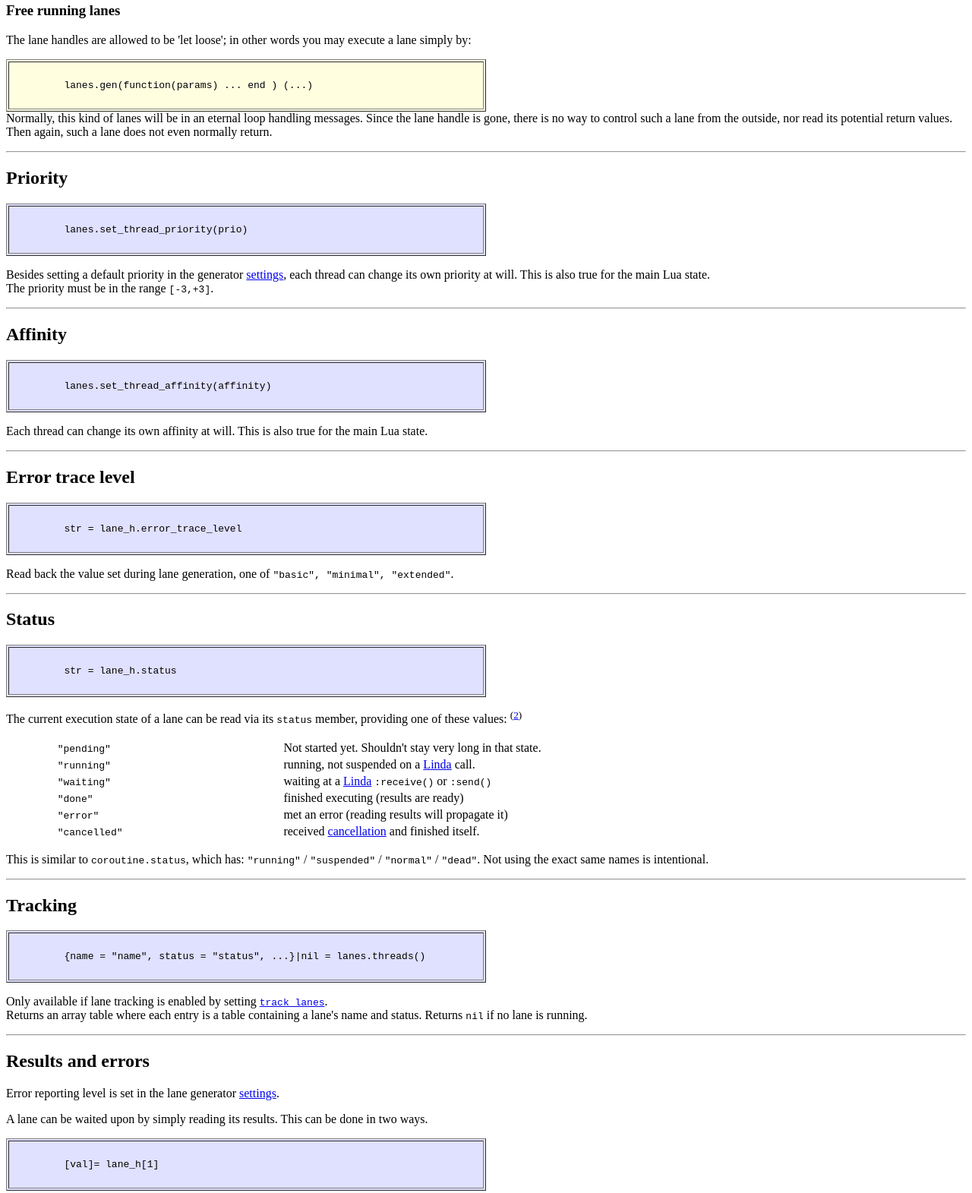
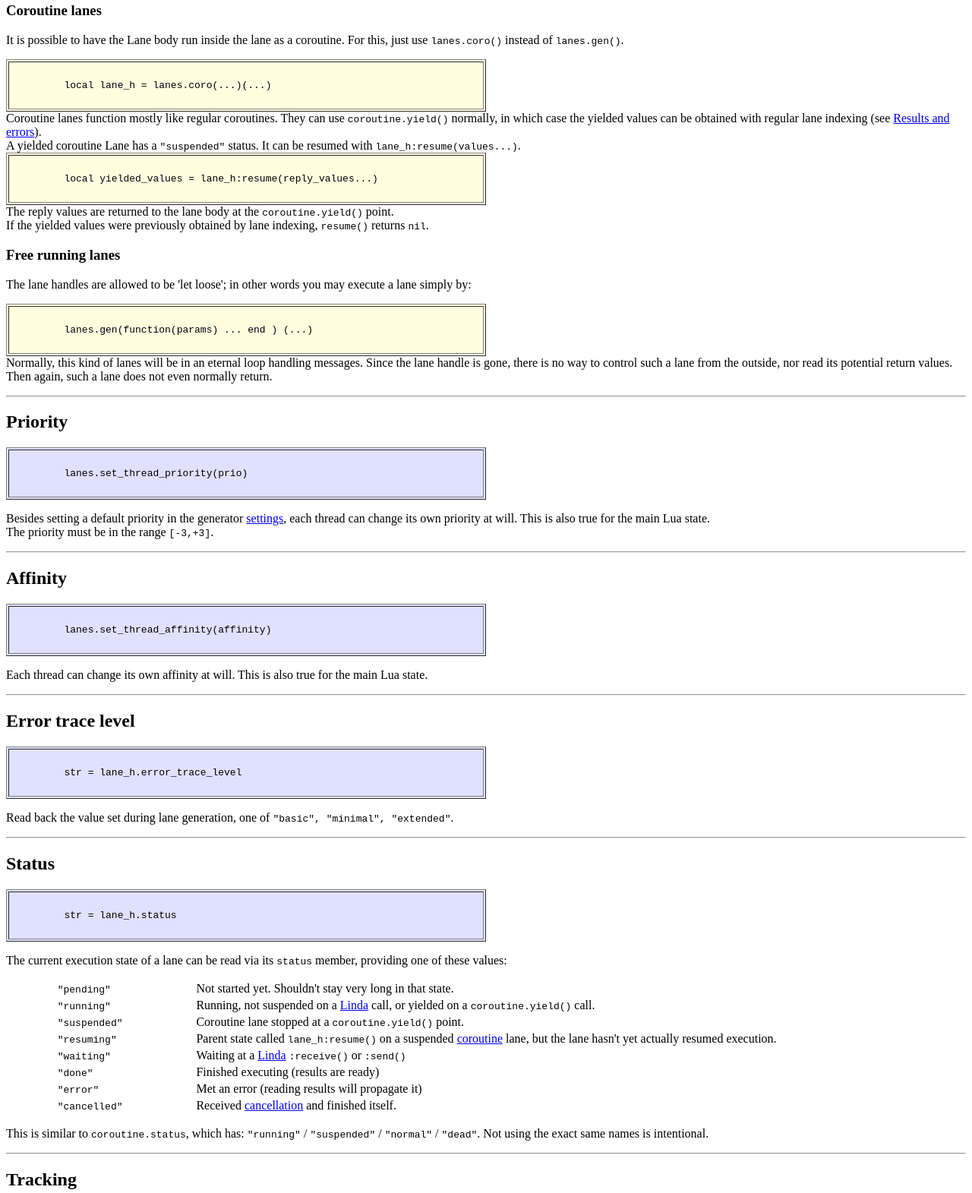
Before and after one commit to LuaLanes/lanes, a plain HTML site: page docs/index.html in a window 1280 px wide. Shown: the part 7016-8587 px from the top of the page at 76% size. Drawn offline with Linux system fonts and the light colour scheme.

Commit message:
Documentation for coroutine lanes

```diff
--- a/docs/index.html
+++ b/docs/index.html
@@ -777,7 +777,7 @@
 	Change <tt>HAVE_DECODA_SUPPORT()</tt> in <tt>lanesconf.h</tt> to enable the Decoda support, that sets a special global variable <tt>decoda_name</tt> in the lane's state.<br />
 	The name is stored inside the Lua state registry so that it is available for error reporting. Changing <tt>decoda_name</tt> doesn't affect this hidden name or the OS thread name reported by MSVC.<br />
 	When Lanes is initialized by the first <a href="#initialization"><tt>lanes.configure()</tt></a> call, <tt>"main"</tt> is stored in the registry in the same fashion (but <tt>decoda_name</tt> and the OS thread name are left unchanged).<br />
-	The lane also has a method <tt>lane:get_debug_threadname()</tt> that gives access to that name from the caller side (returns <tt>"&lt;unnamed&gt;"</tt> if unset, <tt>"&lt;closed&gt;"</tt> if the internal Lua state is closed).<br />
+	The lane also has a method <tt>lane:get_threadname()</tt> that gives access to that name from the caller side (returns <tt>"&lt;unnamed&gt;"</tt> if unset, <tt>"&lt;closed&gt;"</tt> if the internal Lua state is closed).<br />
 	With Lua 5.4, Lanes have a <tt>__close</tt> metamethod, meaning they can be declared to-be-closed. <tt>__close</tt> calls <tt>lane:join(nil)</tt>.
 </p>
 
@@ -794,6 +794,32 @@
 	</table>
 </p>
 
+<h3 id="coroutines">Coroutine lanes</h3>
+
+<p>
+	It is possible to have the Lane body run inside the lane as a coroutine. For this, just use <tt>lanes.coro()</tt> instead of <tt>lanes.gen()</tt>.
+
+	<table border="1" bgcolor="#FFFFE0" cellpadding="10" style="width:50%">
+		<tr>
+			<td>
+				<pre>	local lane_h = lanes.coro(...)(...)</pre>
+			</td>
+		</tr>
+	</table>
+
+	Coroutine lanes function mostly like regular coroutines. They can use <tt>coroutine.yield()</tt> normally, in which case the yielded values can be obtained with regular lane indexing (see <a href="#results">Results and errors</a>).<br />
+	A yielded coroutine Lane has a <tt>"suspended"</tt> status. It can be resumed with <tt>lane_h:resume(values...)</tt>.
+	<table border="1" bgcolor="#FFFFE0" cellpadding="10" style="width:50%">
+		<tr>
+			<td>
+				<pre>	local yielded_values = lane_h:resume(reply_values...)</pre>
+			</td>
+		</tr>
+	</table>
+
+	The reply values are returned to the lane body at the <tt>coroutine.yield()</tt> point.<br />
+	If the yielded values were previously obtained by lane indexing, <tt>resume()</tt> returns <tt>nil</tt>.
+</p>
 <h3>Free running lanes</h3>
 
 <p>
@@ -873,7 +899,7 @@
 	</table>
 
 <p>
-	The current execution state of a lane can be read via its <tt>status</tt> member, providing one of these values: <sup>(<a href="#2">2</a>)</sup>
+	The current execution state of a lane can be read via its <tt>status</tt> member, providing one of these values:
 
 	<table style="width:100%">
 		<tr>
@@ -895,7 +921,31 @@
 			</td>
 			<td />
 			<td>
-				running, not suspended on a <a href="#lindas">Linda</a> call.
+				Running, not suspended on a <a href="#lindas">Linda</a> call, or yielded on a <tt>coroutine.yield()</tt> call.
+			</td>
+		</tr>
+		<tr>
+			<td />
+			<td>
+				<tt>
+					"suspended"
+				</tt>
+			</td>
+			<td />
+			<td>
+				Coroutine lane stopped at a <tt>coroutine.yield()</tt> point.
+			</td>
+		</tr>
+		<tr>
+			<td />
+			<td>
+				<tt>
+					"resuming"
+				</tt>
+			</td>
+			<td />
+			<td>
+				Parent state called <tt>lane_h:resume()</tt> on a suspended <a href="#coroutines">coroutine</a> lane, but the lane hasn't yet actually resumed execution.
 			</td>
 		</tr>
 		<tr>
@@ -905,7 +955,7 @@
 			</td>
 			<td />
 			<td>
-				waiting at a <a href="#lindas">Linda</a> <tt>:receive()</tt> or <tt>:send()</tt>
+				Waiting at a <a href="#lindas">Linda</a> <tt>:receive()</tt> or <tt>:send()</tt>
 			</td>
 		</tr>
 		<tr>
@@ -915,7 +965,7 @@
 			</td>
 			<td />
 			<td>
-				finished executing (results are ready)
+				Finished executing (results are ready)
 			</td>
 		</tr>
 		<tr>
@@ -925,7 +975,7 @@
 			</td>
 			<td />
 			<td>
-				met an error (reading results will propagate it)
+				Met an error (reading results will propagate it)
 			</td>
 		</tr>
 		<tr>
@@ -935,7 +985,7 @@
 			</td>
 			<td />
 			<td>
-				received <a href="#cancelling">cancellation</a> and finished itself.
+				Received <a href="#cancelling">cancellation</a> and finished itself.
 			</td>
 		</tr>
 	</table>
@@ -982,7 +1032,7 @@
 </pre></td></tr></table>
 
 <p>
-	Makes sure lane has finished, and gives its first (maybe only) return value. Other return values will be available in other <tt>lane_h</tt> indices.
+	Makes sure lane has finished or yielded, and gives its first (maybe only) return value. Other return values will be available in other <tt>lane_h</tt> indices.
 	<br />
 	If the lane ended in an error, it is propagated to master state at this place.
 </p>
@@ -992,7 +1042,7 @@
 </pre></td></tr></table>
 
 <p>
-	Waits until the lane finishes, or <tt>timeout</tt> seconds have passed (forever if <tt>nil</tt>).<br />
+	Waits until the lane finishes/yields, or <tt>timeout</tt> seconds have passed (forever if <tt>nil</tt>).<br />
 	Unlike in reading the results in table fashion, errors are not propagated.<br />
 	Possible return values are:
 	<ul>
@@ -1109,7 +1159,7 @@
 </p>
 
 <p>
-	Lanes registers a function <tt>set_finalizer</tt> in the lane's Lua state for doing this.
+	Lanes registers a function <tt>set_finalizer()</tt> in the lane's Lua state for doing this.
 	Any functions given to it will be called in the lane Lua state, just prior to closing it. It is possible to set more than one finalizer. They are not called in any particular order.
 </p>
 
```
Also changed, not shown: 1 other file.
